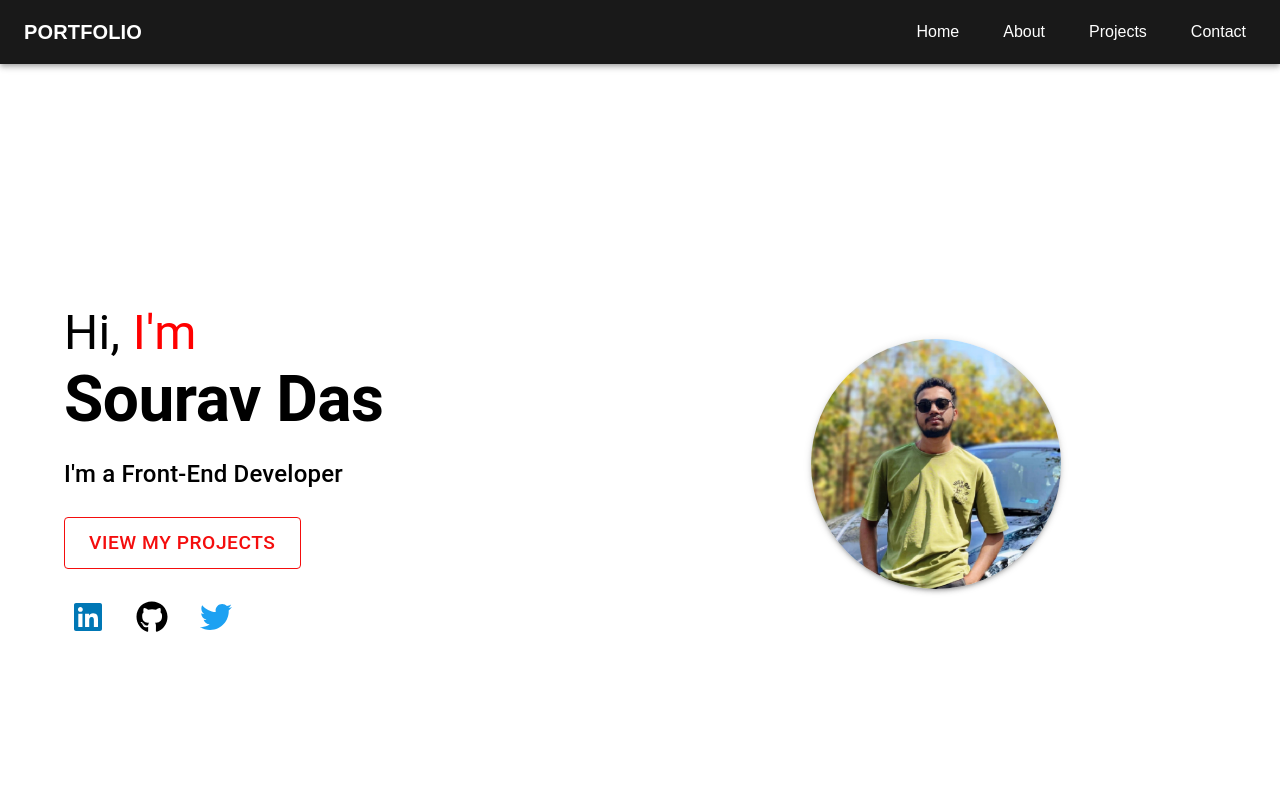
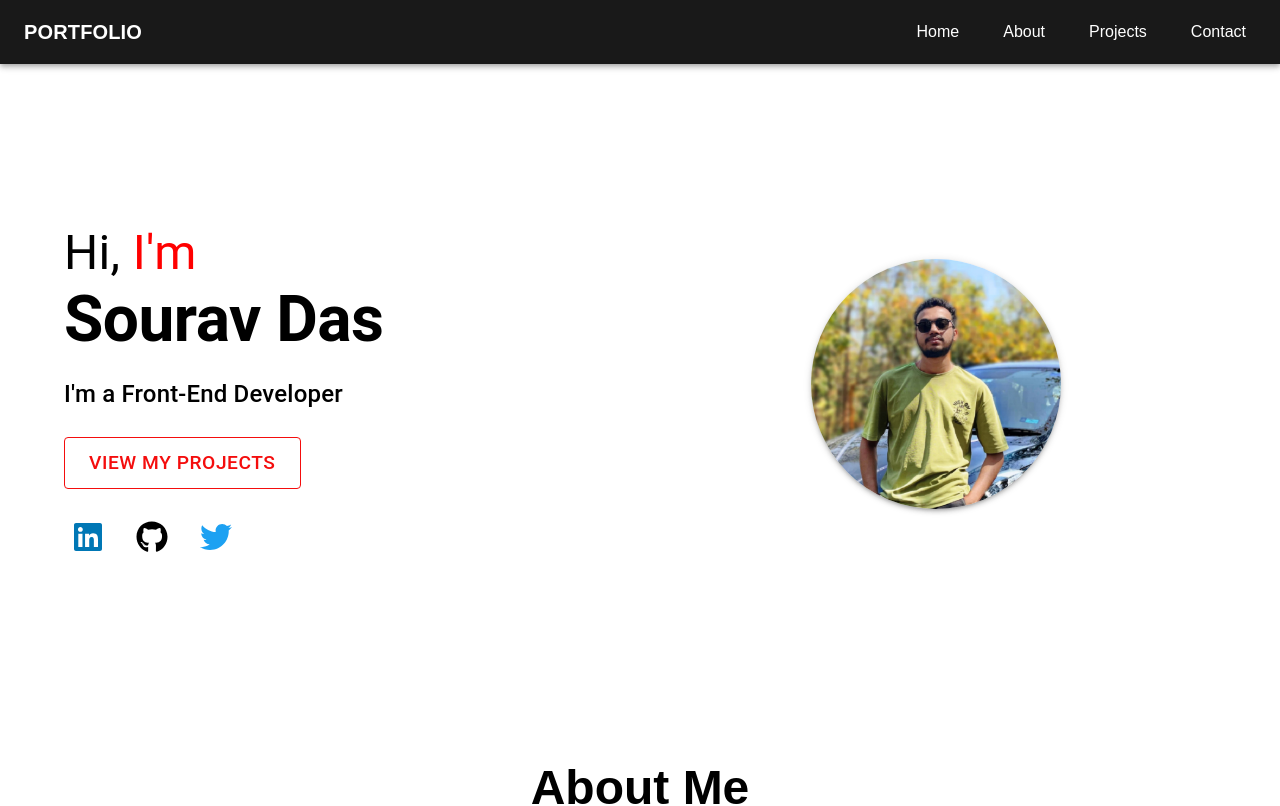
Before and after one commit to Souravdas54/Portfolio_new, a Next.js app: page /portfolio in a window 1280 px wide. Shown: the top 806 px of the page. Built offline with nearby package versions, Linux system fonts and the light colour scheme.

Commit message:
change height

```diff
--- a/src/app/portfolio/page.tsx
+++ b/src/app/portfolio/page.tsx
@@ -17,21 +17,18 @@ const Home: React.FC = () => {
       {/* Hero Section */}
       <Box
         sx={{
-          height: "100vh",
+          height: { xs: '80vh', sm: ' 90vh', md: ' 80vh', lg: ' 70vh', xl: ' 100vh' },
           display: "flex",
           alignItems: "center",
           justifyContent: "center",
-          // backgroundColor: "rgba(255,255,225,1)",
-          bgcolor:'white',
+          bgcolor: 'white',
           color: "black",
           px: { xs: 2, md: 5 },
           mb: 5,
-          // backgroundImage: `url('/image/1741781688963.jpg')`,
-          //         backgroundSize: "cover",
-          //         backgroundPosition: "center",
+          mt: { xs: 5, sm: 5, md: 5 }
         }}
       >
-        <Container maxWidth="lg" sx={{ mt: { xs: 1, sm: 3, md: 0 } }}>
+        <Container sx={{ mt: { xs: 1, sm: 3, md: 0 } }}>
           <Grid
             container
             spacing={4}
@@ -109,7 +106,7 @@ const Home: React.FC = () => {
                 <IconButton
                   href="https://github.com/your-username"
                   target="_blank"
-                  sx={{"& svg": { fontSize: { xs: "1.5rem", sm: "2rem" } } }}
+                  sx={{ "& svg": { fontSize: { xs: "1.5rem", sm: "2rem" } } }}
                 >
                   <FaGithub color="black" />
                 </IconButton>
@@ -132,20 +129,7 @@ const Home: React.FC = () => {
               justifyContent="center"
               sx={{ position: "relative", width: "100%", height: "auto" }}
             >
-              {/* Background Image
-              <Box
-                sx={{
-                  position: "absolute",
-                  width: { xs: 200, sm: 300, md: 400, lg: 500, xl: 550 },
-                  height: { xs: 200, sm: 300, md: 400, lg: 500, xl: 550 },
-                  backgroundImage: `url('/image/28564296_1765.jpg')`,
-                  backgroundSize: "cover",
-                  backgroundPosition: "center",
-                  borderRadius: "50%",
-                  top: "36.5%",
-                  zIndex: -1,
-                }}
-              /> */}
+
               {/* Avatar */}
               <Avatar
                 src="/image/1741623665154.jpg"
@@ -154,8 +138,12 @@ const Home: React.FC = () => {
                   width: { xs: 150, sm: 180, md: 220, lg: 250, xl: 280 },
                   height: { xs: 150, sm: 180, md: 220, lg: 250, xl: 280 },
                   boxShadow: 3,
+                  position: "relative",
+                  // borderRadius: "50%",
+
                 }}
               />
+              {/* </Box> */}
             </Grid>
           </Grid>
         </Container>
```
